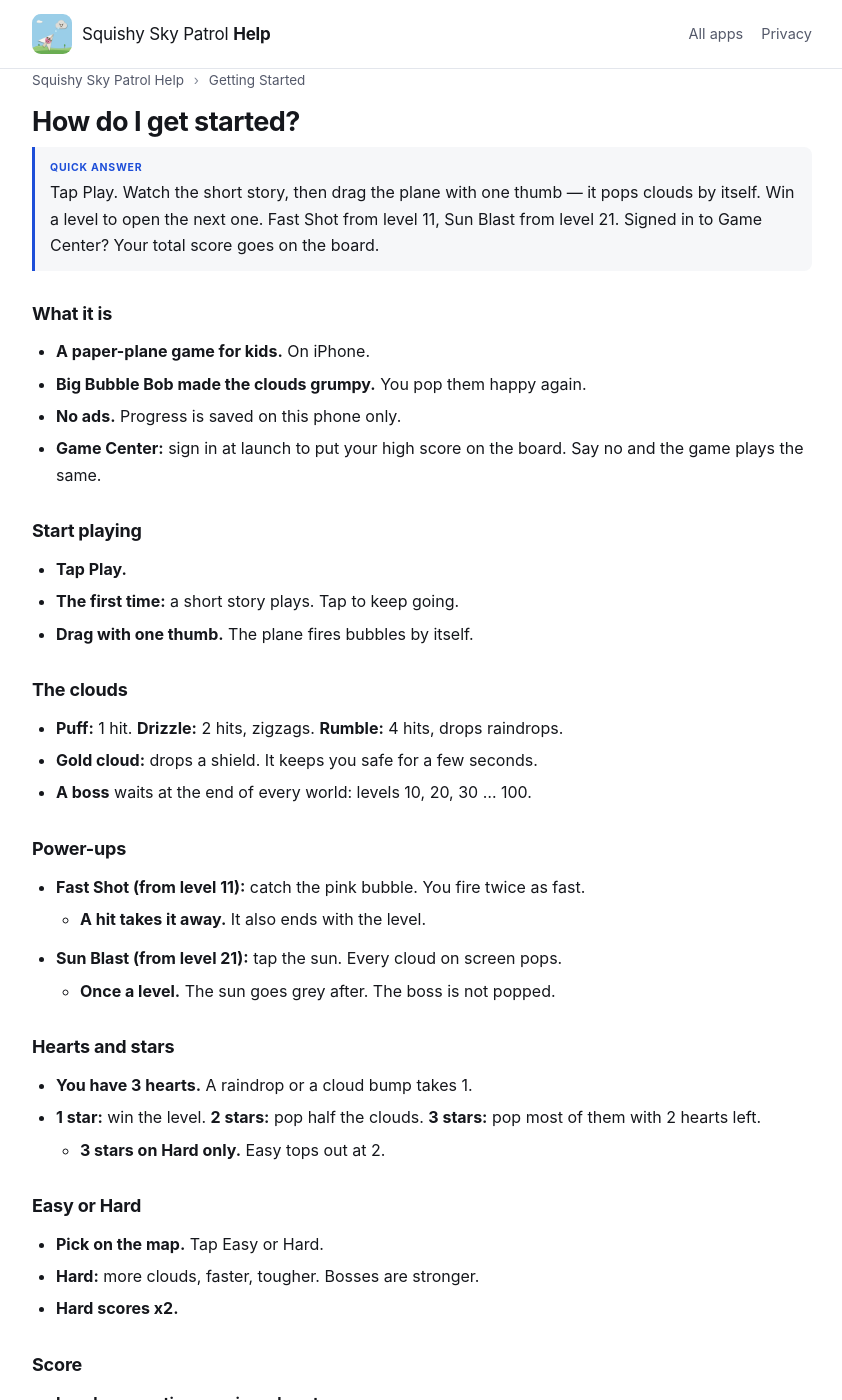
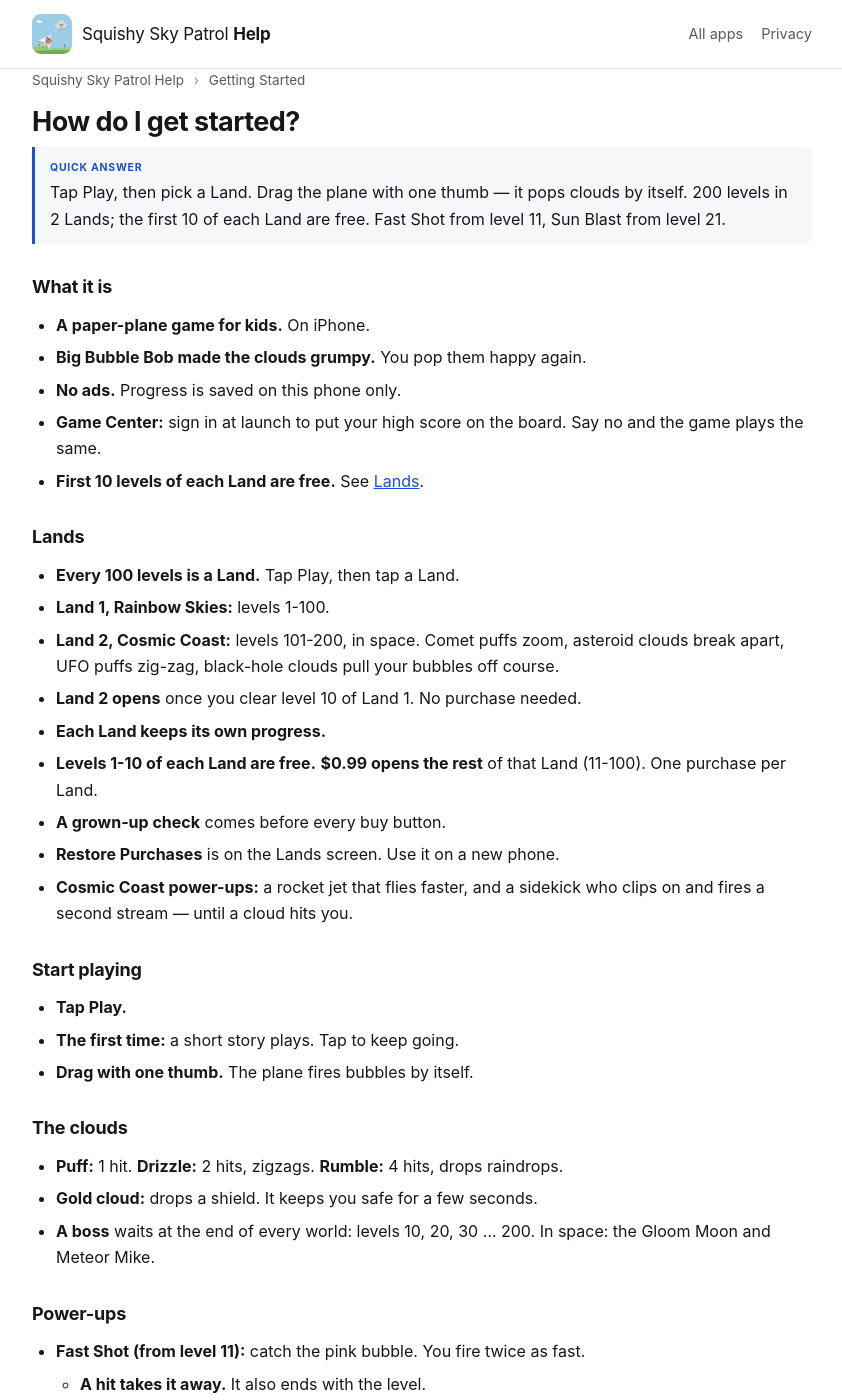
Before and after one commit to mytombrown/team-assist-help, a Jekyll site: the page built from _guides/squishyskypatrol/getting-started.md, in a window 1280 px wide and 1400 px high. Shown: the whole window, without its empty margins (218-1060 px from the left). Built offline with Jekyll 4.4.1, drawn with Linux system fonts in a browser that asks for light colours; some of the changed text lies outside the part shown.

Commit message:
Build 6 (Sky Patrol 1.0): Lands screen, Land 2 Cosmic Coast (101-200), first 10 levels of each land free, $0.99 per land, Land 2 opens after Land 1 level 10, rocket jet + sidekick (SSP-1316)
Co-Authored-By: Claude Opus 5.5 <noreply@anthropic.com>

```diff
--- a/_guides/squishyskypatrol/getting-started.md
+++ b/_guides/squishyskypatrol/getting-started.md
@@ -3,8 +3,8 @@ title: "How do I get started?"
 app: squishyskypatrol
 category: getting-started
 order: 1
-tags: "start, first time, new, play, level 1, story, map, stars, hearts, score, high score, total score, game center, leaderboard, sky patrol, clouds, bob, fast shot, sun blast, power-up, 100 levels, worlds, easy, hard, difficulty, trophy, iphone duo, sideways, landscape, camera"
-quick: "Tap Play. Watch the short story, then drag the plane with one thumb — it pops clouds by itself. Win a level to open the next one. Fast Shot from level 11, Sun Blast from level 21. Signed in to Game Center? Your total score goes on the board."
+tags: "start, first time, new, play, level 1, story, map, stars, hearts, score, high score, total score, game center, leaderboard, sky patrol, clouds, bob, fast shot, sun blast, power-up, 100 levels, worlds, easy, hard, difficulty, trophy, iphone duo, sideways, landscape, camera, lands, land 2, cosmic coast, rocket jet, sidekick, purchase, restore, free levels, 200 levels"
+quick: "Tap Play, then pick a Land. Drag the plane with one thumb — it pops clouds by itself. 200 levels in 2 Lands; the first 10 of each Land are free. Fast Shot from level 11, Sun Blast from level 21."
 related:
   - troubleshooting
 ---
@@ -15,6 +15,19 @@ related:
 - **Big Bubble Bob made the clouds grumpy.** You pop them happy again.
 - **No ads.** Progress is saved on this phone only.
 - **Game Center:** sign in at launch to put your high score on the board. Say no and the game plays the same.
+- **First 10 levels of each Land are free.** See [Lands](#lands).
+
+## Lands
+
+- **Every 100 levels is a Land.** Tap Play, then tap a Land.
+- **Land 1, Rainbow Skies:** levels 1-100.
+- **Land 2, Cosmic Coast:** levels 101-200, in space. Comet puffs zoom, asteroid clouds break apart, UFO puffs zig-zag, black-hole clouds pull your bubbles off course.
+- **Land 2 opens** once you clear level 10 of Land 1. No purchase needed.
+- **Each Land keeps its own progress.**
+- **Levels 1-10 of each Land are free.** **$0.99 opens the rest** of that Land (11-100). One purchase per Land.
+- **A grown-up check** comes before every buy button.
+- **Restore Purchases** is on the Lands screen. Use it on a new phone.
+- **Cosmic Coast power-ups:** a rocket jet that flies faster, and a sidekick who clips on and fires a second stream — until a cloud hits you.
 
 ## Start playing
 
@@ -26,7 +39,7 @@ related:
 
 - **Puff:** 1 hit. **Drizzle:** 2 hits, zigzags. **Rumble:** 4 hits, drops raindrops.
 - **Gold cloud:** drops a shield. It keeps you safe for a few seconds.
-- **A boss** waits at the end of every world: levels 10, 20, 30 … 100.
+- **A boss** waits at the end of every world: levels 10, 20, 30 … 200. In space: the Gloom Moon and Meteor Mike.
 
 ## Power-ups
 
@@ -59,7 +72,7 @@ related:
 
 ## The map
 
-- **100 levels in 10 worlds.** Puffy Peaks first, then Thunder Town and more.
+- **100 levels in 10 worlds in each Land.** Puffy Peaks first, then Thunder Town and more.
 - **Win a level** to open the next one.
 - **Your best stars** show on each level.
 - **The story** plays before level 1 and on every 10th level.
```
